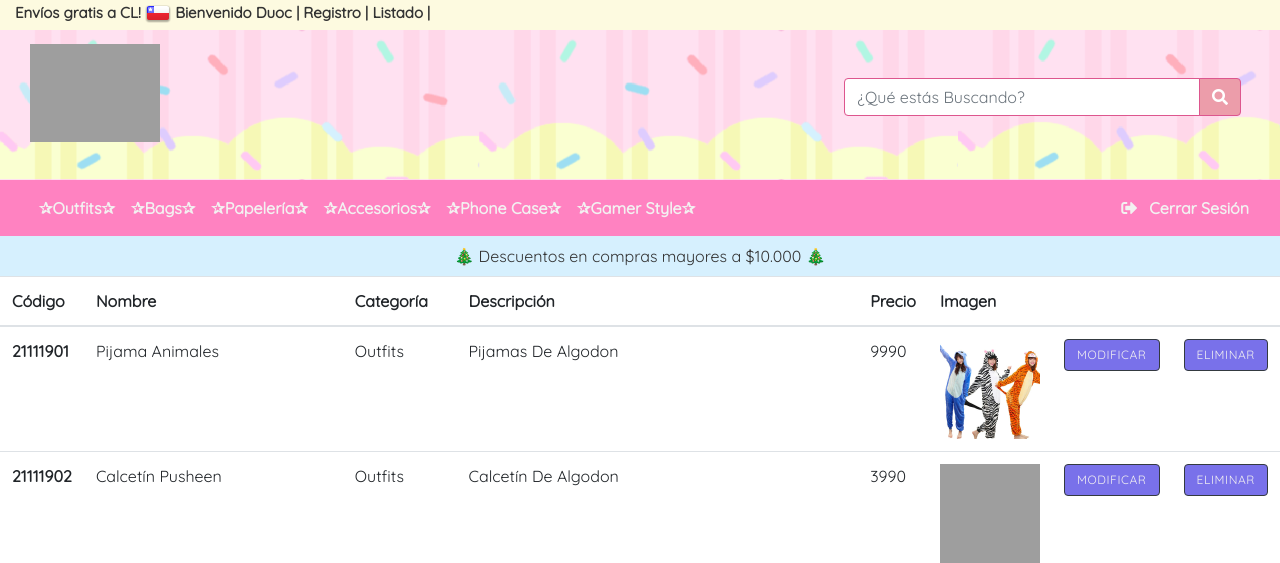
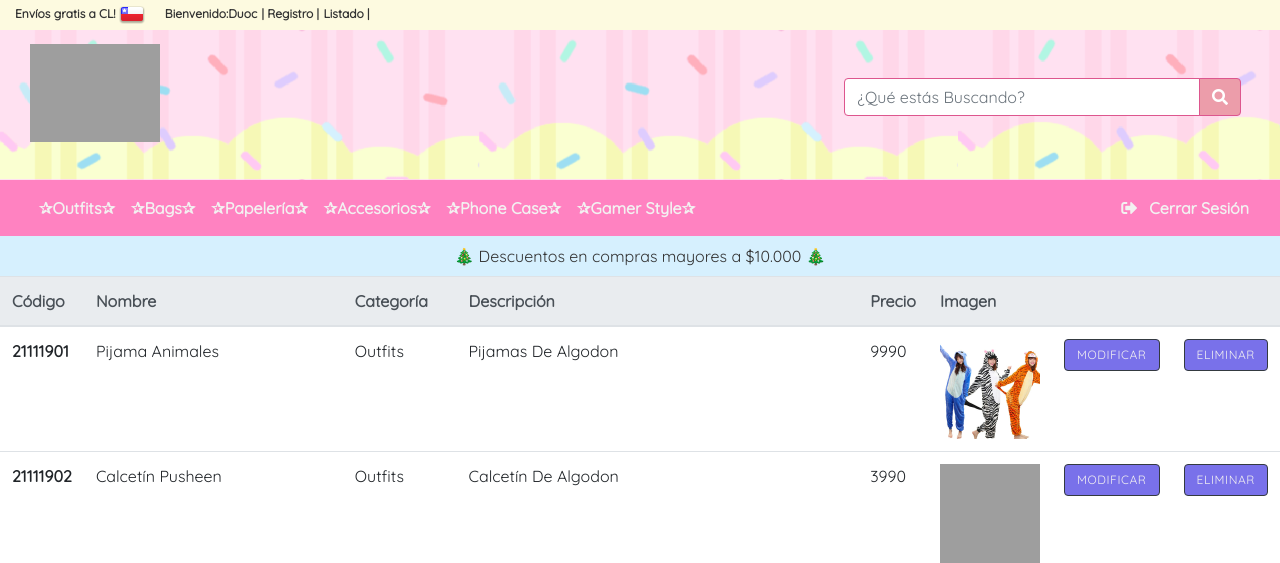
Before and after one commit to JElizabeth1988/FrikiWaii, a Django app: page /listado/ in a window 1280 px wide. Shown: the top 563 px of the page. Run offline with Django 3.2, Linux system fonts and the light colour scheme; a user stored in the database is signed in; data comes from the database, SQL or seed files in the repository; both versions use the stored data as it was after the commit; parts of the project's set-up code (start-up, migrations or seed data) failed here and were passed over; some libraries are stand-ins or nearby versions; grey boxes are pictures that could not be loaded.

Commit message:
top-header

```diff
--- a/dir_frikiwaiiStore/FrikiWaii/core/static/core/css/styleBootstrap.css
+++ b/dir_frikiwaiiStore/FrikiWaii/core/static/core/css/styleBootstrap.css
@@ -12,15 +12,14 @@
 }
 
 /* TABLA */
-.table-hover tbody tr:hover > th{
+/* .table-hover tbody tr:hover > th{
   background-color:  rgb(255, 130, 193);
-}
+} */
 .table-hover tbody tr:hover{
   background-color: #ffdfec;
 }
-#btn-lis{
-  font-size: 12px;
-}
+/*FIN  TABLA */
+
 
 .bg-rosa{
   color: rgb(105, 207, 238);
@@ -35,7 +34,7 @@
 }
 
 #header a{
-  font-size: 15px;
+  font-size: 12px;
   font-weight: bold;
   color: #333;
 
--- a/dir_frikiwaiiStore/FrikiWaii/core/templates/core/base.html
+++ b/dir_frikiwaiiStore/FrikiWaii/core/templates/core/base.html
@@ -75,13 +75,13 @@
                             <!-- poner referencia una vez q se cree la página -->
                             <a>Envíos gratis a CL! <img src="{% static 'core/img/Banderas/cl.png' %}"
                                     alt="Bandera CL"></a>
-                            <a href=""> </a>
+                            <a href="" style="color: rgba(255, 255, 255, 0);"> ss</a>
 
                             <!-- <a href="#"></a> |USD |</a> -->
                             <!-- {% if user.is_authenticated %} -->
                              <!-- usuario logueado -->
 
-                            <a href="" style="text-align: right;">Bienvenido {{ user.username.title }}</a>
+                            <a href="" style="text-align: right;">Bienvenido:{{ user.username.title }}</a>
 
                             <a href="{% url 'registro' %}"> | Registro |</a>
 
--- a/dir_frikiwaiiStore/FrikiWaii/core/templates/core/listado.html
+++ b/dir_frikiwaiiStore/FrikiWaii/core/templates/core/listado.html
@@ -2,7 +2,7 @@
 
 <div class="table">
     <table class="table-responsive table-hover" id="tablita">
-        <thead class="thead">
+        <thead class="thead-light">
         <tr>
             <th scope="col">Código</th>
             <th scope="col">Nombre</th>
```
Also changed, not shown: dir_frikiwaiiStore/FrikiWaii/db.sqlite3.
